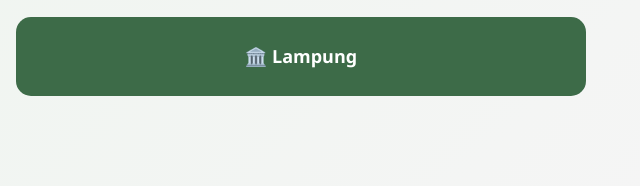
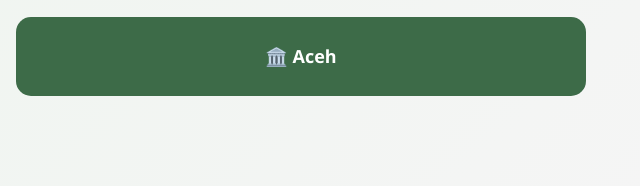
Before and after one commit to ainarahedivaiza-code/rubber-tapping-labour-productivity, a plain HTML site: page index.html in a window 1280 px wide. Shown: the part 4707-4893 px from the top of the page, 634-1274 px from the left. Drawn offline with Linux system fonts and the light colour scheme.

Commit message:
Update tulisan

```diff
--- a/index.html
+++ b/index.html
@@ -219,7 +219,7 @@
                         <div class="province-card">🏛️ Sumatera Utara</div>
                         <div class="province-card">🏛️ Sumatera Selatan</div>
                         <div class="province-card">🏛️ Jambi</div>
-                        <div class="province-card">🏛️ Lampung</div>
+                        <div class="province-card">🏛️ Aceh</div>
                     </div>
                 </div>
             </div>
```
